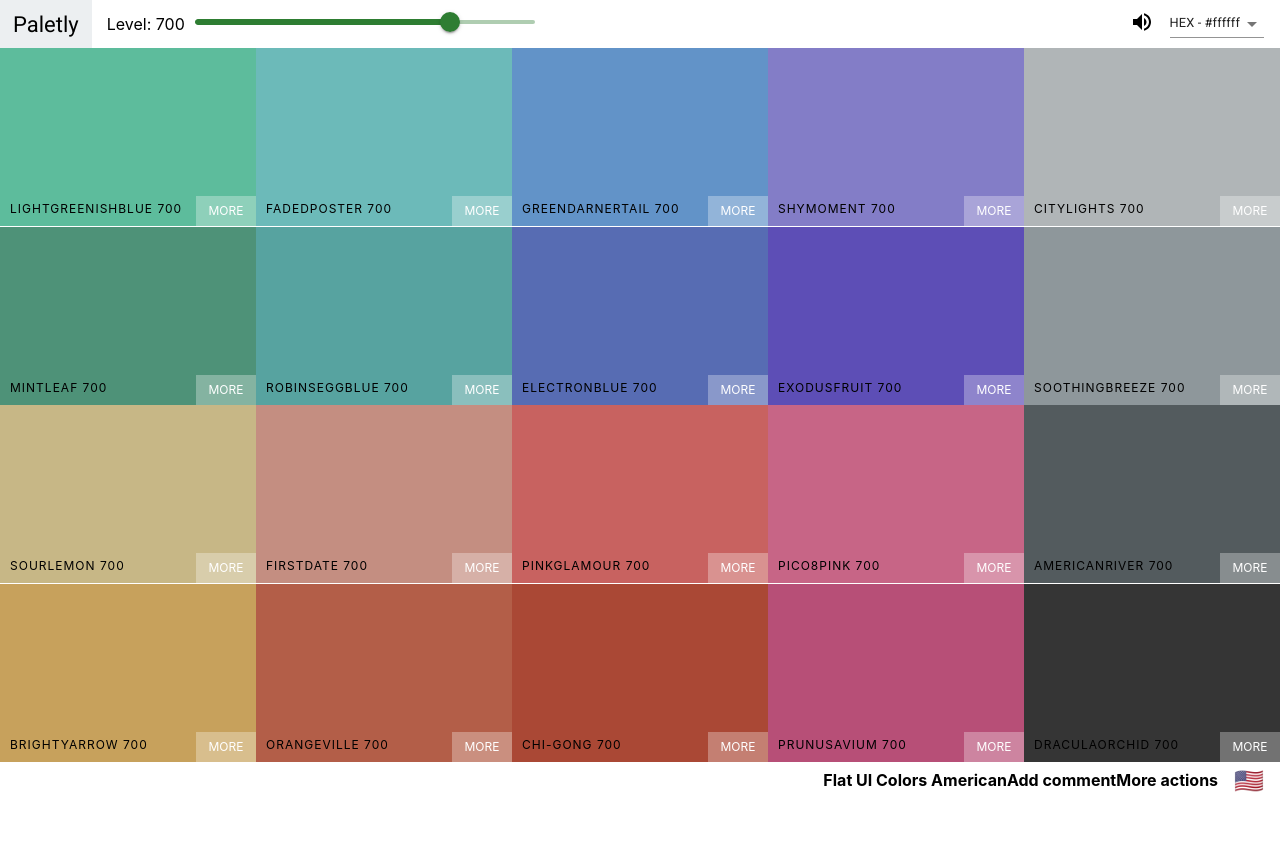
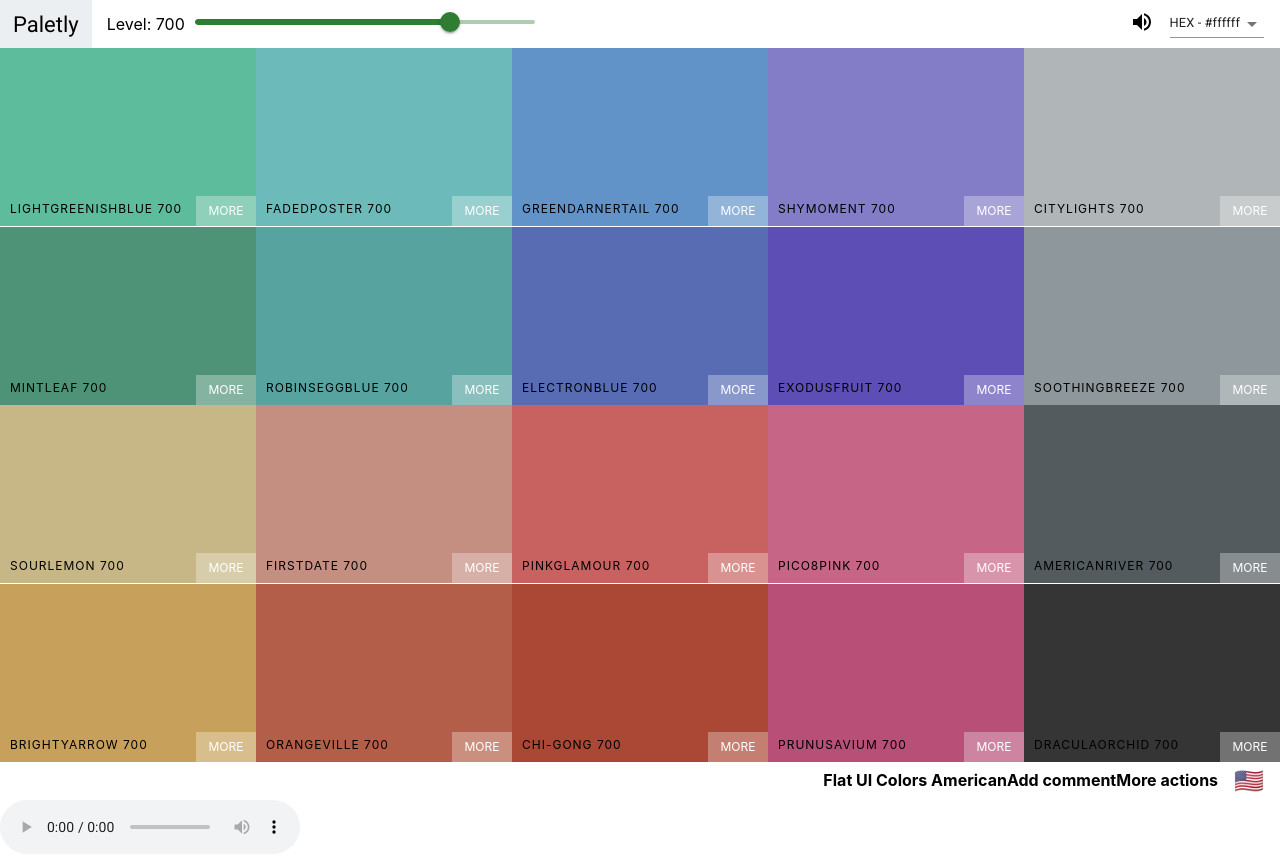
Before and after one commit to JunaidQureshi05/Paletly, a React (Create React App) app: page /palette/flat-ui-colors-american in a window 1280 px wide. Before the commit the page ends 800 px from the top, so only its background shows below. Built offline with nearby package versions, Linux system fonts and the light colour scheme.

Commit message:
add sound effect on copying color and setup context API

```diff
--- a/src/App.tsx
+++ b/src/App.tsx
@@ -1,17 +1,25 @@
-import React from "react";
-import logo from "./logo.svg";
+import React, { useContext, useEffect, useRef } from "react";
 import "./App.css";
 import PalettePage from "./pages/PalettePage";
-import seedColor from "./seedColor";
-import { generatePalette } from "./utils/color";
 import { Route, Routes } from "react-router";
 import HomePage from "./pages/HomePage";
+import { configContext } from "./context/configs";
 function App() {
+  const { copySoundRef } = useContext(configContext);
+
   return (
-    <Routes>
-      <Route path="/" element={<HomePage />} />
-      <Route path="/palette/:id" element={<PalettePage />} />
-    </Routes>
+    <React.Fragment>
+      <Routes>
+        <Route path="/" element={<HomePage />} />
+        <Route path="/palette/:id" element={<PalettePage />} />
+      </Routes>
+      <audio
+        src="/copy-sound.wav"
+        id="copy-audio"
+        ref={copySoundRef}
+        controls
+      />
+    </React.Fragment>
   );
 }
 
--- a/src/components/ColorBox/index.tsx
+++ b/src/components/ColorBox/index.tsx
@@ -1,8 +1,9 @@
-import React, { useState } from "react";
+import React, { useContext, useState } from "react";
 import "./ColorBox.css";
 import copy from "copy-to-clipboard";
 import { Color, ColorFormat } from "../../types/Colors";
 import { clsx } from "../../utils/common";
+import { configContext } from "../../context/configs";
 const ColorBox = ({
   color,
   colorFormat,
@@ -13,12 +14,15 @@ const ColorBox = ({
   const [copied, setCopied] = useState<boolean>(false);
   const { name, id, hex } = color;
   let value = color[colorFormat];
+
+  const { playCopySound, isCopySoundPlaying } = useContext(configContext);
   return (
     <div
       style={{ backgroundColor: hex }}
       className="ColorBox"
       onClick={() => {
         copy(value);
+        playCopySound();
         setCopied(true);
         setTimeout(() => {
           setCopied(false);
--- a/src/components/MiniPalette/index.tsx
+++ b/src/components/MiniPalette/index.tsx
@@ -14,7 +14,7 @@ const styles = {
     },
   } as const,
   color: {
-    backgroundColor: "#dae1e4",
+    backgroundColor: "#dae1e4   ",
     height: "150px",
     width: "100%",
     borderRadius: "5px",
--- a/src/components/Navbar/index.tsx
+++ b/src/components/Navbar/index.tsx
@@ -9,30 +9,29 @@ import {
   Snackbar,
 } from "@mui/material";
 import { ColorFormat } from "../../types/Colors";
-import { useState } from "react";
+import { useContext, useState } from "react";
 import CloseIcon from "@mui/icons-material/Close";
 import { Link } from "react-router";
 import { VolumeOff, VolumeUp } from "@mui/icons-material";
+import { configContext } from "../../context/configs";
 
 const Navbar = ({
   level,
   setLevel,
   colorFormat,
   setColorFormat,
-  isSoundOn,
-  setIsSoundOn,
 }: {
   level: number;
   setLevel: (val: number) => void;
   colorFormat: ColorFormat;
   setColorFormat: (val: ColorFormat) => void;
-  setIsSoundOn: (val: boolean) => void;
-  isSoundOn: boolean;
 }) => {
   const [showSnackbar, setShowSnackbar] = useState<boolean>(false);
   function closeSnackbar(): void {
     setShowSnackbar(false);
   }
+  const { isCopySoundOn, setIsCopySoundOn } = useContext(configContext);
+
   return (
     <header className="Navbar">
       <div className="logo">
@@ -57,8 +56,11 @@ const Navbar = ({
         </div>
       </div>
       <div className="Sound-container">
-        <span onClick={() => setIsSoundOn(!isSoundOn)} className="Sound-icon">
-          {isSoundOn ? <VolumeUp /> : <VolumeOff />}
+        <span
+          onClick={() => setIsCopySoundOn(!isCopySoundOn)}
+          className="Sound-icon"
+        >
+          {isCopySoundOn ? <VolumeUp /> : <VolumeOff />}
         </span>
       </div>
       <div className="select-container">
--- /dev/null
+++ b/src/context/configs.tsx
@@ -0,0 +1,50 @@
+import { createContext, JSX, useMemo, useRef, useState } from "react";
+
+type ContextType = {
+  isCopySoundOn: boolean;
+  setIsCopySoundOn: (val: boolean) => void;
+  playCopySound: () => void;
+  isCopySoundPlaying: boolean;
+  copySoundRef: React.Ref<HTMLAudioElement>;
+};
+
+export const configContext = createContext<ContextType>({
+  isCopySoundOn: true,
+  setIsCopySoundOn: () => {},
+  playCopySound: () => {},
+  isCopySoundPlaying: false,
+  copySoundRef: null,
+});
+
+function AppConfigContext({
+  children,
+}: {
+  children: React.ReactNode;
+}): JSX.Element {
+  const [isCopySoundOn, setIsCopySoundOn] = useState<boolean>(true);
+  const [isCopySoundPlaying, setIsCopySoundPlaying] = useState<boolean>(false);
+  const copySoundRef = useRef<HTMLAudioElement>(null);
+
+  function playCopySound(): void {
+    if (copySoundRef.current && isCopySoundOn) {
+      copySoundRef.current.pause();
+      copySoundRef.current.currentTime = 0;
+      copySoundRef.current.play().catch((e) => {
+        console.error("Audio failed to play:", e);
+      });
+    }
+  }
+
+  let value: ContextType = {
+    isCopySoundOn,
+    setIsCopySoundOn,
+    playCopySound,
+    isCopySoundPlaying,
+    copySoundRef,
+  };
+  return (
+    <configContext.Provider value={value}>{children}</configContext.Provider>
+  );
+}
+
+export default AppConfigContext;
--- a/src/index.tsx
+++ b/src/index.tsx
@@ -4,13 +4,16 @@ import "./index.css";
 import App from "./App";
 import reportWebVitals from "./reportWebVitals";
 import { BrowserRouter } from "react-router";
+import AppConfigContext from "./context/configs";
 
 const root = ReactDOM.createRoot(
   document.getElementById("root") as HTMLElement
 );
 root.render(
   <BrowserRouter>
-    <App />
+    <AppConfigContext>
+      <App />
+    </AppConfigContext>
   </BrowserRouter>
 );
 
--- a/src/pages/PalettePage/index.tsx
+++ b/src/pages/PalettePage/index.tsx
@@ -1,4 +1,4 @@
-import React, { useState } from "react";
+import React, { useContext, useState } from "react";
 
 import "./PalettePage.css";
 import { ColorFormat, GeneratedPallete, Palette } from "../../types/Colors";
@@ -7,6 +7,7 @@ import Navbar from "../../components/Navbar";
 import seedColor from "../../seedColor";
 import { useParams } from "react-router";
 import { generatePalette } from "../../utils/color";
+import { configContext } from "../../context/configs";
 
 const PalettePage = () => {
   const { id } = useParams();
@@ -15,7 +16,6 @@ const PalettePage = () => {
   const [level, setLevel] = useState<number>(700);
   const [colorFormat, setColorFormat] = useState<ColorFormat>(ColorFormat.HEX);
   const { paletteName, emoji, colors } = generatedPalette;
-  const [isSoundOn, setIsSoundOn] = useState<boolean>(true);
   return (
     <div className="Palette">
       {/* Navbar goes here */}
@@ -24,8 +24,6 @@ const PalettePage = () => {
         setLevel={setLevel}
         colorFormat={colorFormat}
         setColorFormat={setColorFormat}
-        isSoundOn={isSoundOn}
-        setIsSoundOn={setIsSoundOn}
       />
 
       <div className="Palette-colors">
```
Also changed, not shown: 1 other file (tests, documents, lock files or other folders).
